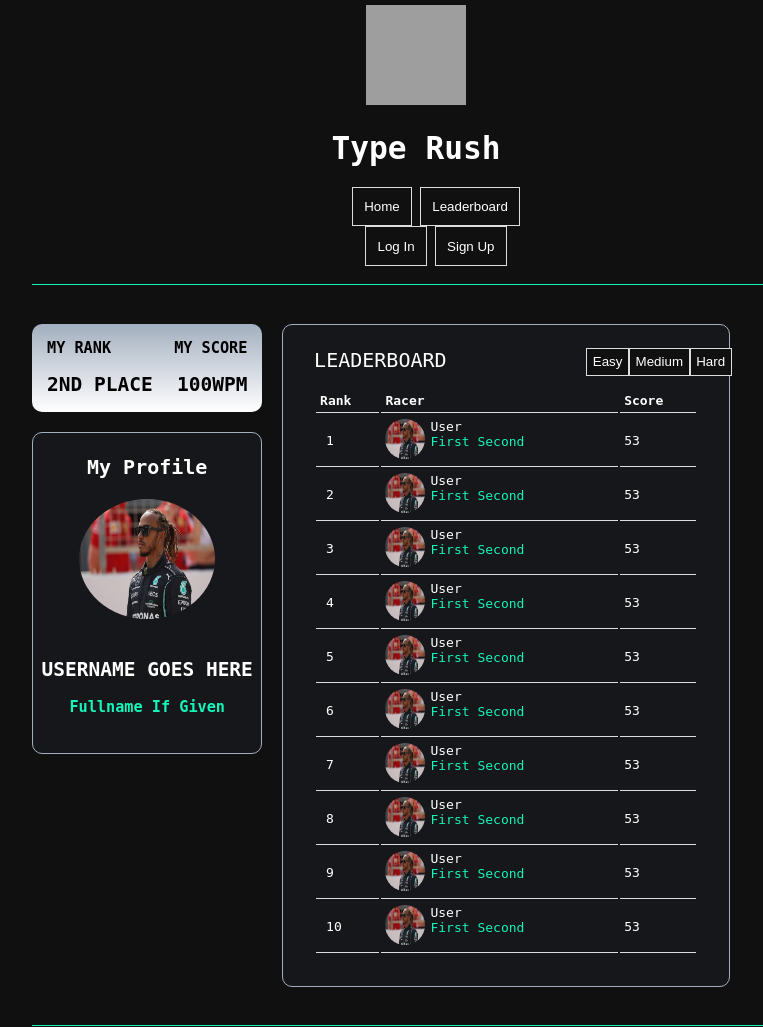
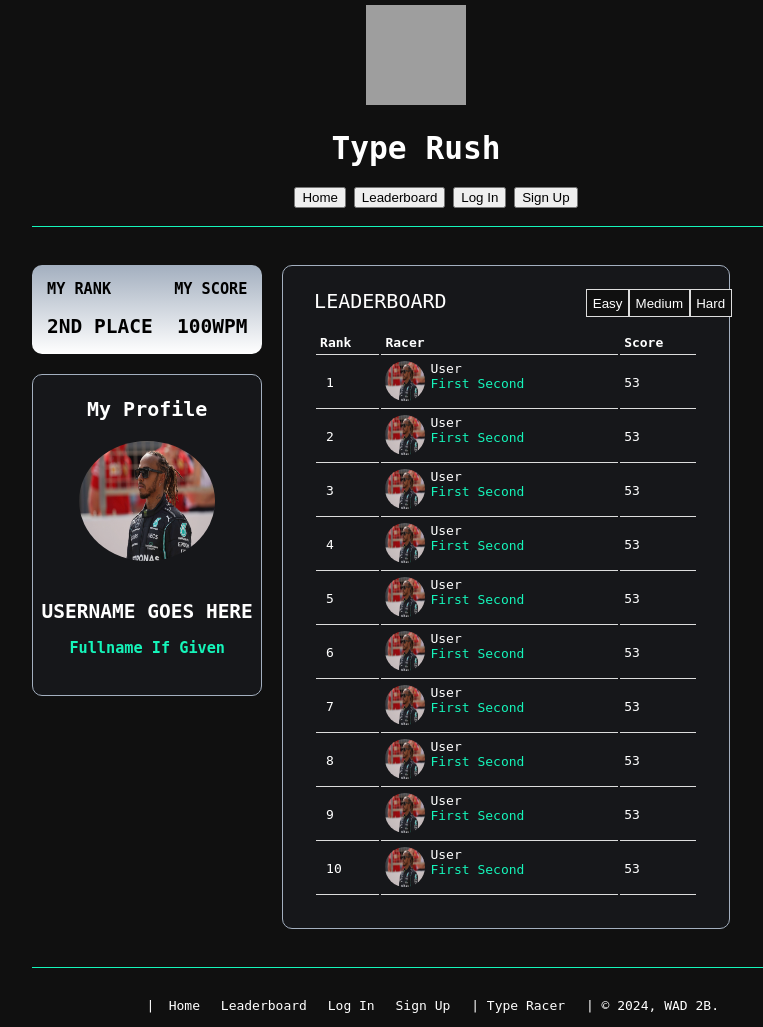
Before and after one commit to TheCalebHenshaw/TypeRush, a Django app: page /typerush/leaderboard/ in a window 1280 px wide. Shown: the top 1027 px of the page, without its empty margins (224-987 px from the left). Run offline with Django 3.2, Linux system fonts and the light colour scheme; grey boxes are pictures that could not be loaded.

Commit message:
committing again

```diff
--- a/static/stylesheets/leaderboard.css
+++ b/static/stylesheets/leaderboard.css
@@ -134,7 +134,7 @@ th, td {
     justify-content: space-between;
 }
 
-button{
+.select-mode button{
     transition: all 0.5s;
     color: inherit;
     border: 1px solid #ddd;
@@ -142,7 +142,7 @@ button{
     padding: 5%;
 }
 
-button:hover {
+.select-mode button:hover {
     transition: all 0.5s;
 
     background-color: #ddd;
--- a/templates/typerush/header.html
+++ b/templates/typerush/header.html
@@ -7,7 +7,7 @@
     </div>
 
     <nav>
-        <ul class="header-nav-list">
+        <ul class="header-nav-buttons">
             <li><button type="button">
                 Home
             </button>
```
